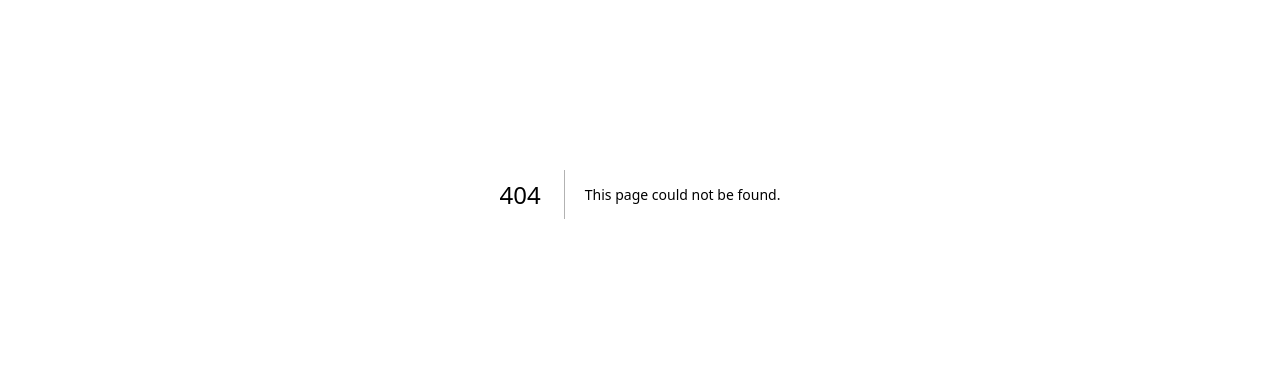
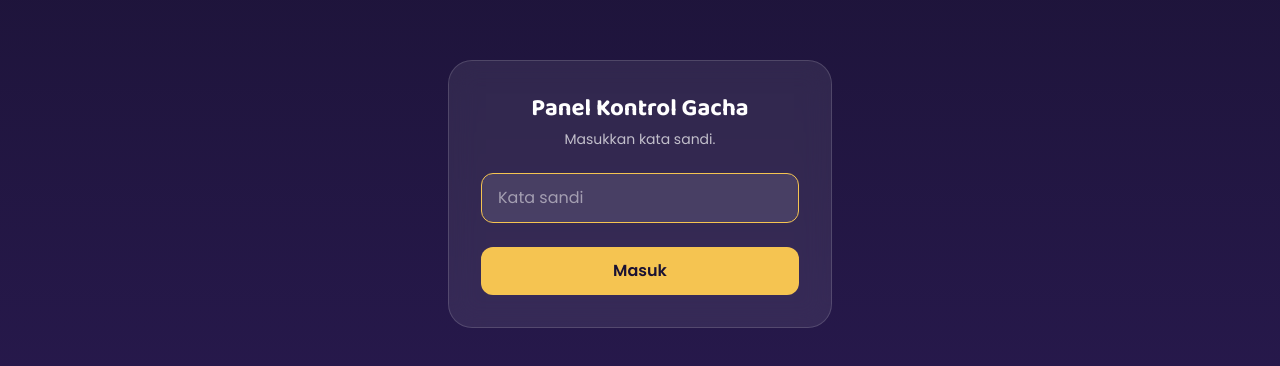
Before and after one commit to jampingkuda2-bot/gacha, a Next.js app: page /admin/login in a window 1280 px wide. Before the commit this address had no page. Shown: the part 206-572 px from the top of the page. Built offline with nearby package versions, Linux system fonts and the light colour scheme.

Commit message:
Create page.tsx

```diff
--- /dev/null
+++ b/app/admin/login/page.tsx
@@ -0,0 +1,63 @@
+"use client";
+
+import { useState } from "react";
+import { useRouter } from "next/navigation";
+
+export default function AdminLoginPage() {
+  const [password, setPassword] = useState("");
+  const [error, setError] = useState<string | null>(null);
+  const [loading, setLoading] = useState(false);
+  const router = useRouter();
+
+  async function handleSubmit(e: React.FormEvent) {
+    e.preventDefault();
+    setLoading(true);
+    setError(null);
+    try {
+      const res = await fetch("/api/admin/login", {
+        method: "POST",
+        headers: { "Content-Type": "application/json" },
+        body: JSON.stringify({ password }),
+      });
+      const data = await res.json();
+      if (!res.ok) {
+        setError(data.error || "Gagal masuk.");
+        setLoading(false);
+        return;
+      }
+      router.push("/admin");
+      router.refresh();
+    } catch {
+      setError("Terjadi kesalahan jaringan.");
+      setLoading(false);
+    }
+  }
+
+  return (
+    <div className="flex min-h-screen items-center justify-center bg-gradient-to-b from-ink to-deep px-6">
+      <form onSubmit={handleSubmit} className="glass w-full max-w-sm rounded-3xl p-8 text-center">
+        <h1 className="font-display text-2xl font-bold text-white">Panel Kontrol Gacha</h1>
+        <p className="mt-1 text-sm text-white/70">Masukkan kata sandi.</p>
+
+        <input
+          type="password"
+          value={password}
+          onChange={(e) => setPassword(e.target.value)}
+          placeholder="Kata sandi"
+          autoFocus
+          className="mt-6 w-full rounded-xl border border-white/30 bg-white/10 px-4 py-3 text-white placeholder-white/50 outline-none focus:border-gold"
+        />
+
+        {error && <p className="mt-3 text-sm text-red-300">{error}</p>}
+
+        <button
+          type="submit"
+          disabled={loading}
+          className="mt-6 w-full rounded-xl bg-gold py-3 font-bold text-ink transition hover:brightness-105 disabled:opacity-60"
+        >
+          {loading ? "Memeriksa..." : "Masuk"}
+        </button>
+      </form>
+    </div>
+  );
+}
```
